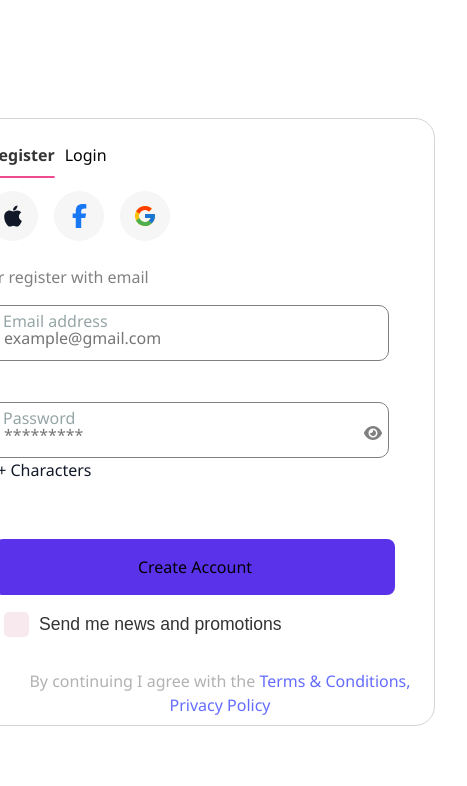
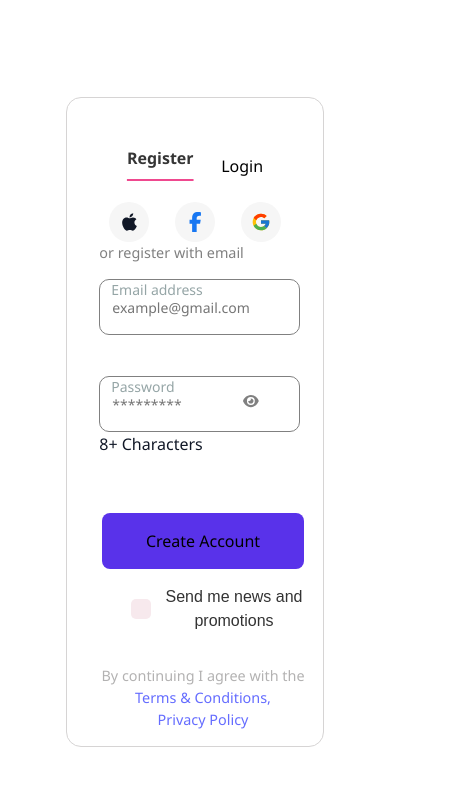
Before and after one commit to soliyana22/Signup_Login, a React (Vite) app: page / in a window 390 px wide. Shown: the top 786 px of the page, 467 px wide, since content can reach past the window. Built offline with nearby package versions, Linux system fonts and the light colour scheme.

Commit message:
commited

```diff
--- a/src/pages/Login/Login.css
+++ b/src/pages/Login/Login.css
@@ -208,3 +208,96 @@ height: 56px;
   margin-left:50px;
   color:rgb(179, 178, 178);
 }
+@media (max-width: 600px) {
+  .register_container {
+    width: 90%;
+    height: auto;
+    padding: 1rem;
+    border-radius: 15px;
+    padding: 1rem;
+    border-radius: 15px;
+    margin: 1rem auto;
+  }
+
+  .register_title {
+     flex-direction: row;
+    flex-wrap: nowrap; /* force one row */
+    justify-content: space-evenly;
+    margin-left: 0;
+    padding: 0 1rem;
+  }
+
+  #login {
+    margin-left: 0;
+    margin-top: 1rem;
+  }
+
+    .register_icons {
+    flex-direction: row;
+    flex-wrap: nowrap; /* force one row */
+    justify-content: space-evenly;
+    margin-left: 0;
+    padding: 0 1rem;
+  }
+
+  .reg_icons {
+    width: 40px;
+    height: 40px;
+    flex-shrink: 0;
+  }
+
+  .icon {
+    font-size: 20px;
+  }
+
+
+  .text_under_icon {
+    margin-left: 1rem;
+    font-size: 0.9rem;
+  }
+
+  .input-group {
+    margin-left: 1rem;
+    width: 90%;
+  }
+
+  .input-group input {
+    width: 100%;
+    font-size: 14px;
+    padding: 16px 12px;
+  }
+
+  .input-group label {
+    font-size: 14px;
+    top: 16px;
+    left: 12px;
+  }
+
+  .eye-icon,
+  .check-icon {
+    right: 10px;
+    top: 30px;
+    font-size: 14px;
+  }
+
+  .custom-checkbox-container {
+    margin-left: 1rem;
+    font-size: 1rem;
+  }
+
+  .custom-checkbox {
+    height: 20px;
+    width: 20px;
+  }
+
+  button {
+    width: 90%;
+    margin-left: 1rem;
+  }
+
+  .bottom_text {
+    margin-left: 1rem;
+    font-size: 0.9rem;
+    text-align: center;
+  }
+}
--- a/src/pages/Register/Register.css
+++ b/src/pages/Register/Register.css
@@ -7,13 +7,12 @@
 .register_container{
     justify-content: center;
     align-items: center;
-    border:1px solid transparent;
+    border:1px solid rgb(214, 212, 212);
     border-radius: 20px;
     width:480px;
     max-width: 700px;
     height:38rem;
     min-height: 100px;
-    background-color: white;
 }
 .register_title{
     display: flex;
@@ -31,7 +30,6 @@
   display: flex;
   gap: 1rem;
   margin-left: 2rem;
-  margin-bottom:1.5rem;
 }
 
 .reg_icons {
@@ -54,12 +52,12 @@
 }
 input {
     width: 25rem;
-    height: 50px;
+    height: 56px;
 
     background-color: white;
     color:black;
-
-    gap:3px;
+    border:1px solid gray;
+    gap:5px;
     border-radius: 10px;
     margin-top:1rem;
 }
@@ -100,7 +98,7 @@ height: 56px;
 
 .input-group input:focus {
   outline: none;
-  border: 2px solid #5932EA;
+  border: 3px solid #5932EA;
 }
 
 .input-group label {
@@ -170,9 +168,9 @@ height: 56px;
   background-color: #f0dce2;
 }
 .active-link {
-  color:black;
+  color:rgb(53, 53, 53);
   text-decoration: underline #EF498F 2px;
-  text-underline-offset: 4px;
+  text-underline-offset: 15px;
   font-weight: bold;
 }
 
@@ -210,3 +208,93 @@ height: 56px;
   margin-left:50px;
   color:rgb(179, 178, 178);
 }
+@media (max-width: 600px) {
+  .register_container {
+    width: 90%;
+    height: auto;
+    padding: 1rem;
+    border-radius: 15px;
+  }
+
+  .register_title {
+     flex-direction: row;
+    flex-wrap: nowrap; /* force one row */
+    justify-content: space-evenly;
+    margin-left: 0;
+    padding: 0 1rem;
+  }
+
+  #login {
+    margin-left: 0;
+    margin-top: 1rem;
+  }
+
+    .register_icons {
+    flex-direction: row;
+    flex-wrap: nowrap; /* force one row */
+    justify-content: space-evenly;
+    margin-left: 0;
+    padding: 0 1rem;
+  }
+
+  .reg_icons {
+    width: 40px;
+    height: 40px;
+    flex-shrink: 0;
+  }
+
+  .icon {
+    font-size: 20px;
+  }
+
+
+  .text_under_icon {
+    margin-left: 1rem;
+    font-size: 0.9rem;
+  }
+
+  .input-group {
+    margin-left: 1rem;
+    width: 90%;
+  }
+
+  .input-group input {
+    width: 100%;
+    font-size: 14px;
+    padding: 16px 12px;
+  }
+
+  .input-group label {
+    font-size: 14px;
+    top: 16px;
+    left: 12px;
+  }
+
+  .eye-icon,
+  .check-icon {
+    right: 10px;
+    top: 30px;
+    font-size: 14px;
+  }
+
+  .custom-checkbox-container {
+    margin-left: 1rem;
+    font-size: 1rem;
+  }
+
+  .custom-checkbox {
+    height: 20px;
+    width: 20px;
+  }
+
+  button {
+    width: 90%;
+    margin-left: 1rem;
+  }
+
+  .bottom_text {
+    margin-left: 1rem;
+    font-size: 0.9rem;
+    text-align: center;
+  }
+}
```
